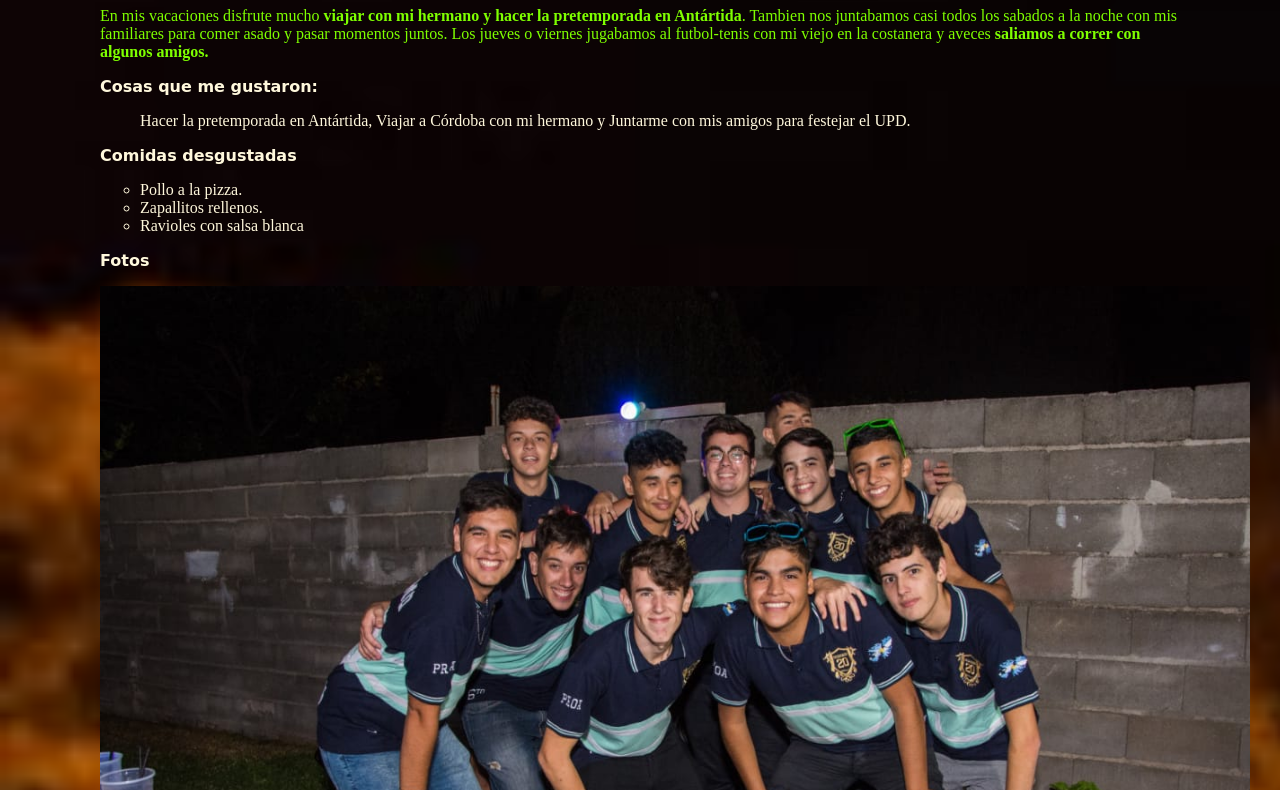
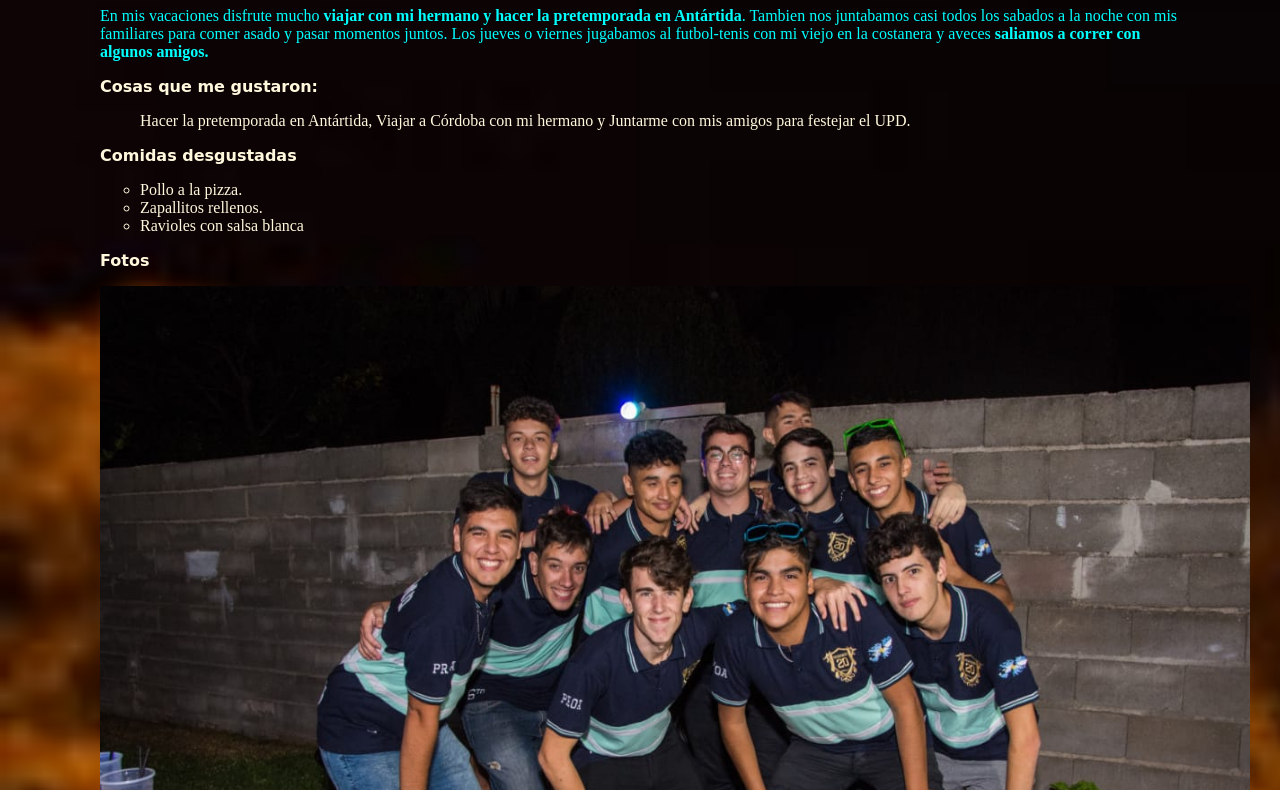
Before and after one commit to DavidQuiroga01/Primerpagina, a plain HTML site: page index.html in a window 1280 px wide. Shown: the part 73-863 px from the top of the page. Drawn offline with Linux system fonts and the light colour scheme.

Commit message:
Cambie de color el p

```diff
--- a/css/style.css
+++ b/css/style.css
@@ -5,7 +5,7 @@ body {
     margin-right: 100px;
 }
 p{
-    color: chartreuse;
+    color: cyan;
 }
 h1{
     text-align: center;
```
